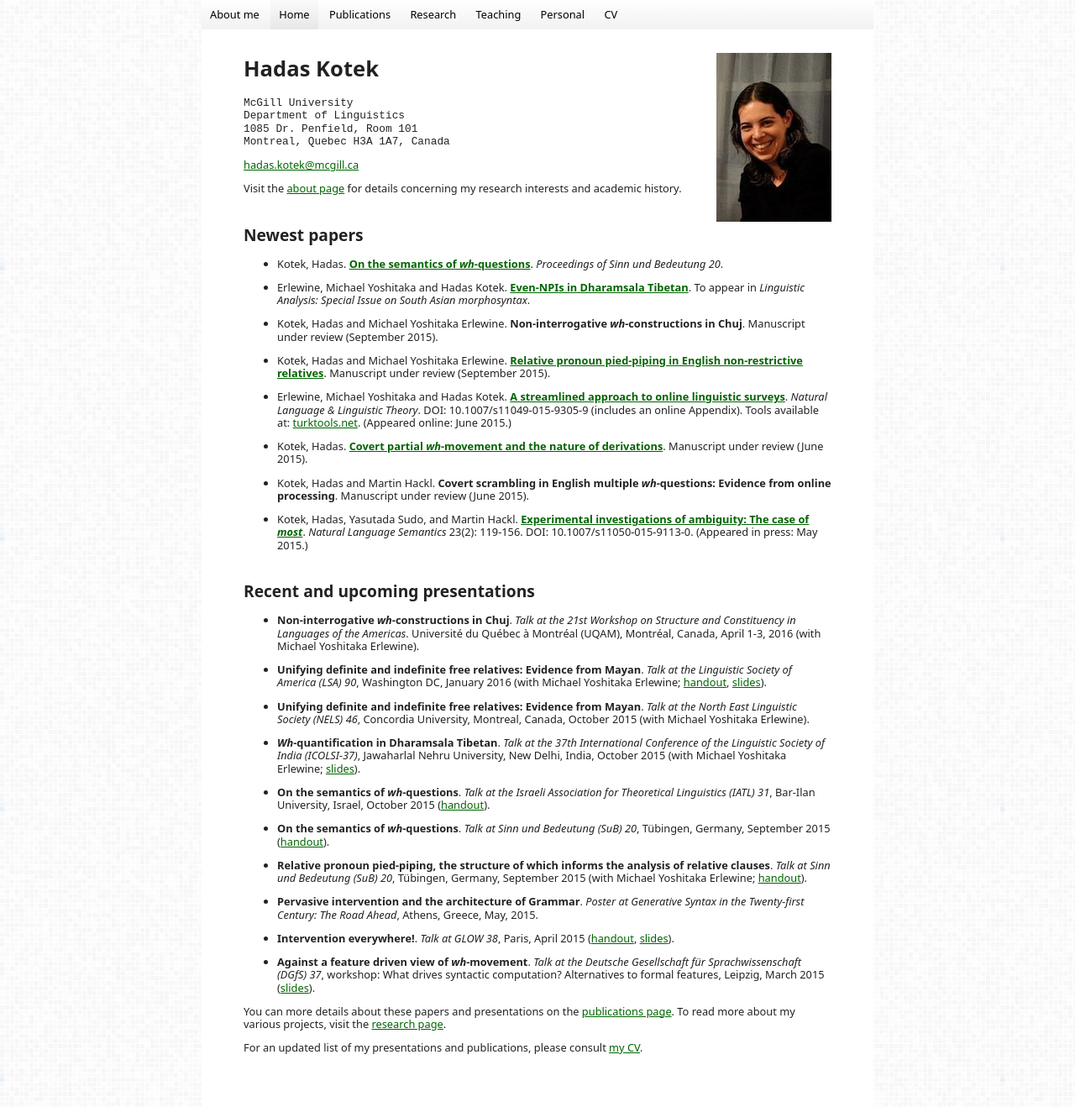
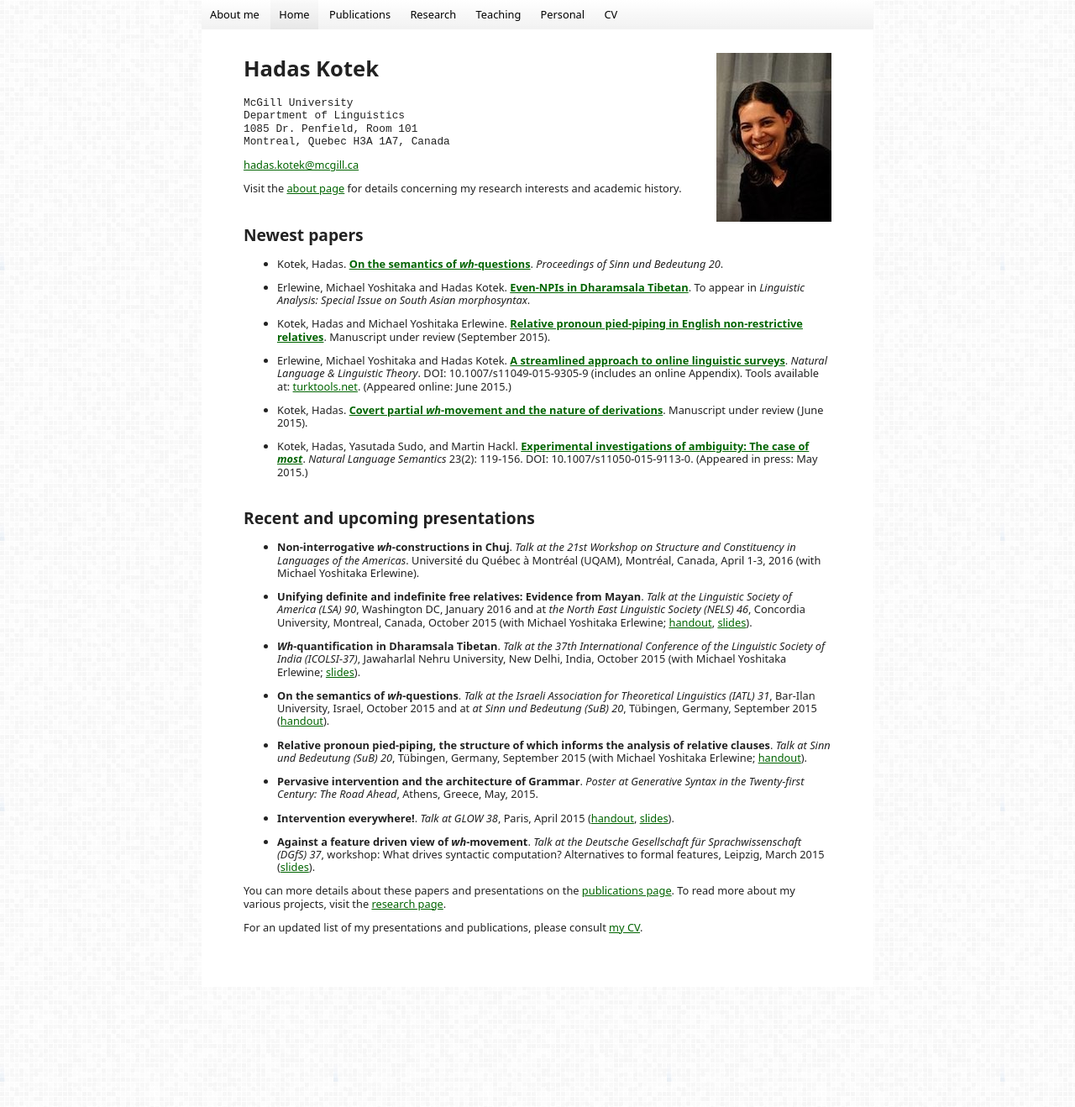
Before and after one commit to hkotek/hkotek.com, a Jekyll site: the page built from index.md, in a window 1280 px wide and 1318 px high. Shown: the whole window at 84% size. Built offline with Jekyll 4.4.1, drawn with Linux system fonts in a browser that asks for light colours.

Commit message:
tweaks to about, index pages

```diff
--- a/index.md
+++ b/index.md
@@ -31,15 +31,11 @@ Newest papers
 
 * Erlewine, Michael Yoshitaka and Hadas Kotek. [**Even-NPIs in Dharamsala Tibetan**](erlewine-kotek-tibetan.pdf). To appear in *Linguistic Analysis: Special Issue on South Asian morphosyntax*.
 
-* Kotek, Hadas and Michael Yoshitaka Erlewine. **Non-interrogative *wh*-constructions in Chuj**. Manuscript under review (September 2015).
-
 * Kotek, Hadas and Michael Yoshitaka Erlewine. [**Relative pronoun pied-piping in English non-restrictive relatives**](http://ling.auf.net/lingbuzz/002700/current.pdf?_s=e1xvXt7sPFmVZQto). Manuscript under review (September 2015).
 
 * Erlewine, Michael Yoshitaka and Hadas Kotek. [**A streamlined approach to online linguistic surveys**](http://link.springer.com/article/10.1007/s11049-015-9305-9). *Natural Language & Linguistic Theory*. DOI: 10.1007/s11049-015-9305-9 (includes an online Appendix). Tools available at: [turktools.net](http://turktools.net). (Appeared online: June 2015.)
 
 * Kotek, Hadas. [**Covert partial *wh*-movement and the nature of derivations**](http://ling.auf.net/lingbuzz/002541/current.pdf?_s=TVHKDbQKt4hwC4kt). Manuscript under review (June 2015).
-
-* Kotek, Hadas and Martin Hackl. **Covert scrambling in English multiple *wh*-questions: Evidence from online processing**. Manuscript under review (June 2015).
 
 * Kotek, Hadas, Yasutada Sudo, and Martin Hackl. [**Experimental investigations of ambiguity: The case of *most***](http://semanticsarchive.net/Archive/TliOGUyM/most-final.pdf). *Natural Language Semantics* 23(2): 119-156. DOI: 10.1007/s11050-015-9113-0. (Appeared in press: May 2015.)
 
@@ -49,15 +45,11 @@ Recent and upcoming presentations
 
 * **Non-interrogative *wh*-constructions in Chuj**. *Talk at the 21st Workshop on Structure and Constituency in Languages of the Americas*. Université du Québec à Montréal (UQAM), Montréal, Canada, April 1-3, 2016 (with Michael Yoshitaka Erlewine).
 
-* **Unifying definite and indefinite free relatives: Evidence from Mayan**. *Talk at the Linguistic Society of America (LSA) 90*, Washington DC, January 2016 (with Michael Yoshitaka Erlewine; [handout](LSA90-handout.pdf), [slides](LSA90-slides.pdf)).
-
-* **Unifying definite and indefinite free relatives: Evidence from Mayan**. *Talk at the North East Linguistic Society (NELS) 46*, Concordia University, Montreal, Canada, October 2015 (with Michael Yoshitaka Erlewine).
+* **Unifying definite and indefinite free relatives: Evidence from Mayan**. *Talk at the Linguistic Society of America (LSA) 90*, Washington DC, January 2016 and at *the North East Linguistic Society (NELS) 46*, Concordia University, Montreal, Canada, October 2015 (with Michael Yoshitaka Erlewine; [handout](LSA90-handout.pdf), [slides](LSA90-slides.pdf)).
 
 * ***Wh*-quantification in Dharamsala Tibetan**. *Talk at the  37th International Conference of the Linguistic Society of India (ICOLSI-37)*,  Jawaharlal Nehru University, New Delhi, India, October 2015 (with Michael Yoshitaka Erlewine; [slides](ICOLSI-slides.pdf)).
 
-* **On the semantics of *wh*-questions**. *Talk at the Israeli Association for Theoretical Linguistics (IATL) 31*, Bar-Ilan University, Israel, October 2015 ([handout](IATL-handout.pdf)).
-
-* **On the semantics of *wh*-questions**. *Talk at Sinn und Bedeutung (SuB) 20*, Tübingen, Germany, September 2015 ([handout](SuB20-wh-handout.pdf)).
+* **On the semantics of *wh*-questions**. *Talk at the Israeli Association for Theoretical Linguistics (IATL) 31*, Bar-Ilan University, Israel, October 2015 and at *at Sinn und Bedeutung (SuB) 20*, Tübingen, Germany, September 2015 ([handout](IATL-handout.pdf)).
 
 * **Relative pronoun pied-piping, the structure of which informs the analysis of relative clauses**. *Talk at Sinn und Bedeutung (SuB) 20*, Tübingen, Germany, September 2015 (with Michael Yoshitaka Erlewine; [handout](SuB20-RC-handout.pdf)).
 
```
Also changed, not shown: about.md (+3 -3 lines).
